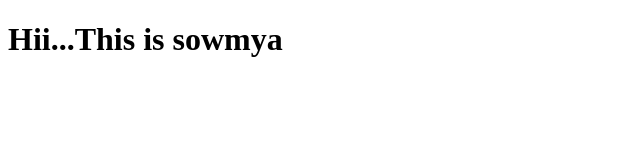
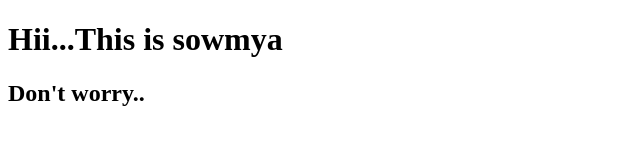
Before and after one commit to sanapalasowmya/coursera-htmlcss, a plain HTML site: page site/index.html in a window 1280 px wide. Shown: the whole page, without its empty margins (0-640 px from the left). Drawn offline with Linux system fonts and the light colour scheme.

Commit message:
MY First page

```diff
--- a/site/index.html
+++ b/site/index.html
@@ -1,9 +1,10 @@
 <!DOCTYPE html>
 <html>
 <head>
-<title>HIII</title>
+<title>My page</title>
 </head>
 <body>
 	<h1>Hii...This is sowmya</h1>
+	<h2>Don't worry..</h2>
 </body>
 </html>
```
